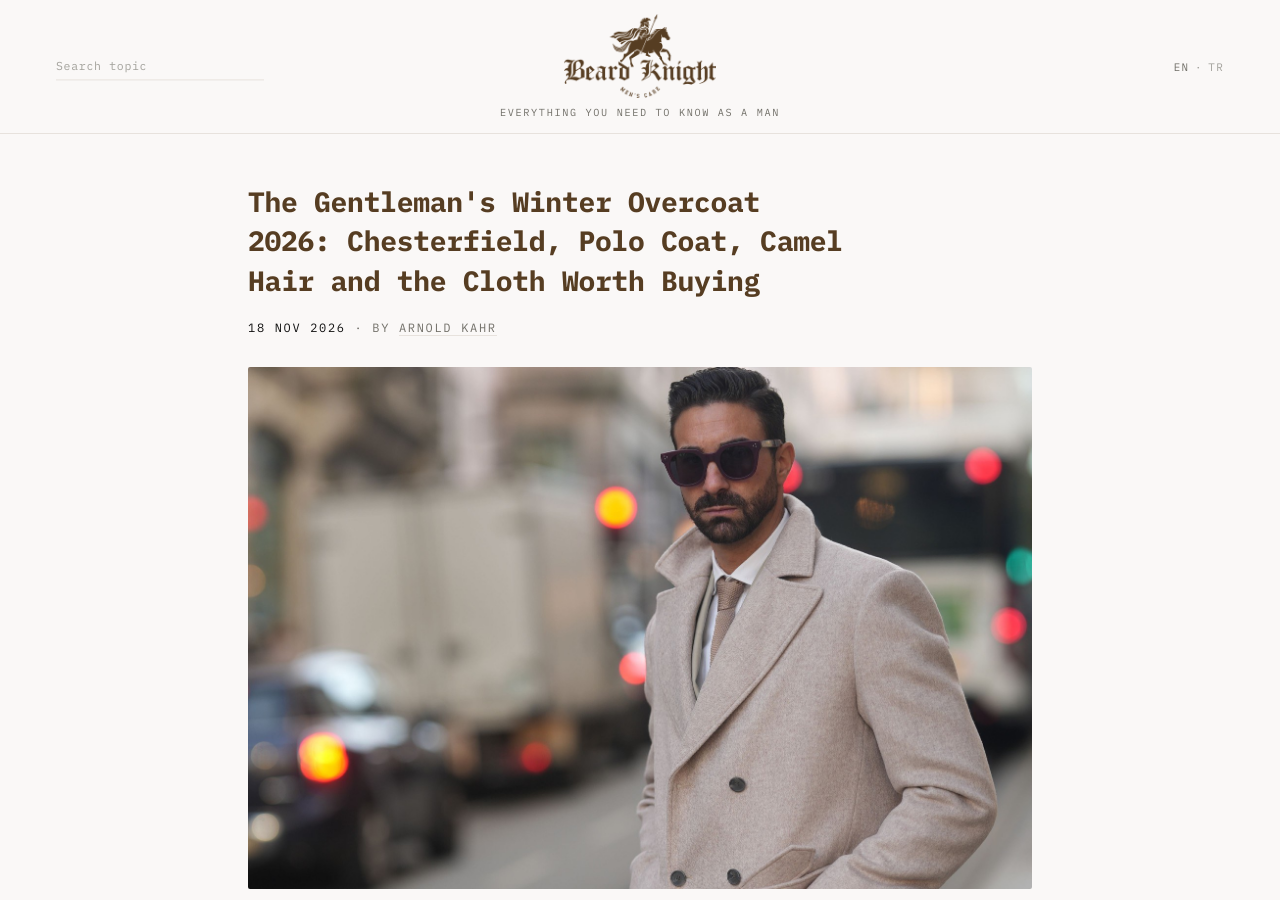
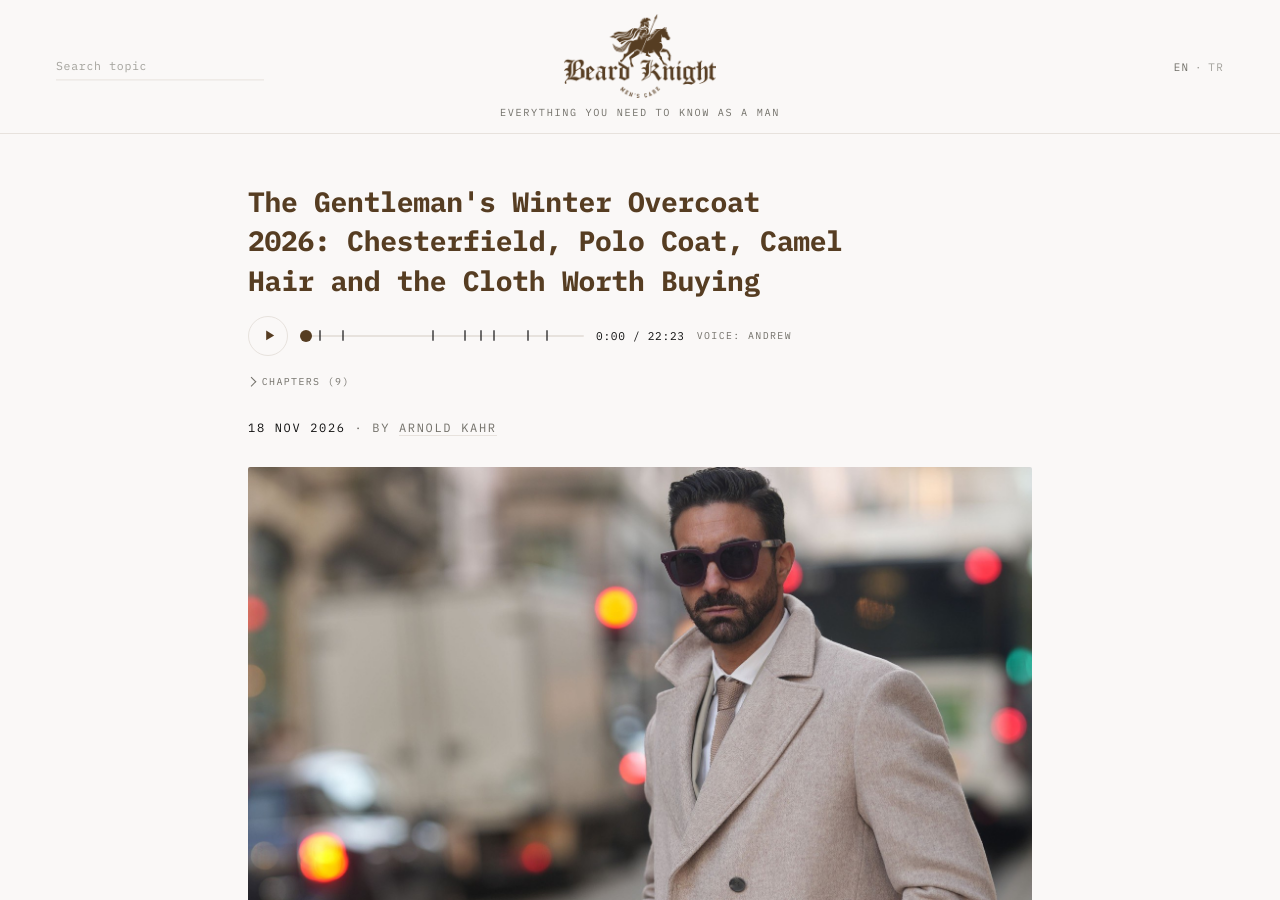
Before and after one commit to architect-high-level-core/beard-knight, a Jekyll site: the page built from _posts/2026-11-18-mens-winter-overcoat-guide-2026-chesterfield-polo-camel-hair.md, in a window 1280 px wide and 900 px high. Built offline with Jekyll 4.4.1, drawn with Linux system fonts in a browser that asks for light colours; part of the change alters nothing that is shown.

Commit message:
Audio with chapters: mens-winter-overcoat-guide-2026-chesterfield-polo-camel-hair

```diff
--- a/_posts/2026-11-18-mens-winter-overcoat-guide-2026-chesterfield-polo-camel-hair.md
+++ b/_posts/2026-11-18-mens-winter-overcoat-guide-2026-chesterfield-polo-camel-hair.md
@@ -12,6 +12,19 @@ image_credit: "GlassesShop GS on Pexels"
 image_license: "Pexels License"
 image_license_url: "https://www.pexels.com/license/"
 image_source_url: "https://www.pexels.com/photo/stylish-man-in-beige-overcoat-on-city-street-29571692/"
+audio: /assets/audio/mens-winter-overcoat-guide-2026-chesterfield-polo-camel-hair.mp3
+audio_voice: Andrew
+audio_duration: "22:23"
+audio_chapters:
+  - {t: 0, title: "Intro"}
+  - {t: 69, title: "Key takeaways"}
+  - {t: 183, title: "The Classic Cuts"}
+  - {t: 626, title: "Cloth, Fibre and Weight"}
+  - {t: 783, title: "Fit and Length Over a Suit"}
+  - {t: 864, title: "Navy, Charcoal and Camel"}
+  - {t: 926, title: "Houses and Coats, With the Prices as…"}
+  - {t: 1095, title: "Care and Storage"}
+  - {t: 1189, title: "FAQ: Men's Winter Overcoats"}
 ---
 
 A winter overcoat is the garment the room sees first and the one that has to work the hardest. It goes over a navy suit on a Monday in midtown and over flannel and a cashmere crew-neck at the weekend, and it has to do both without looking borrowed. In 2026 the American gentleman is not hunting for a trend coat. He wants a cut with a name, a cloth with a weight, and a colour that will still look right in ten winters.
```
Also changed, not shown: 1 other file.
